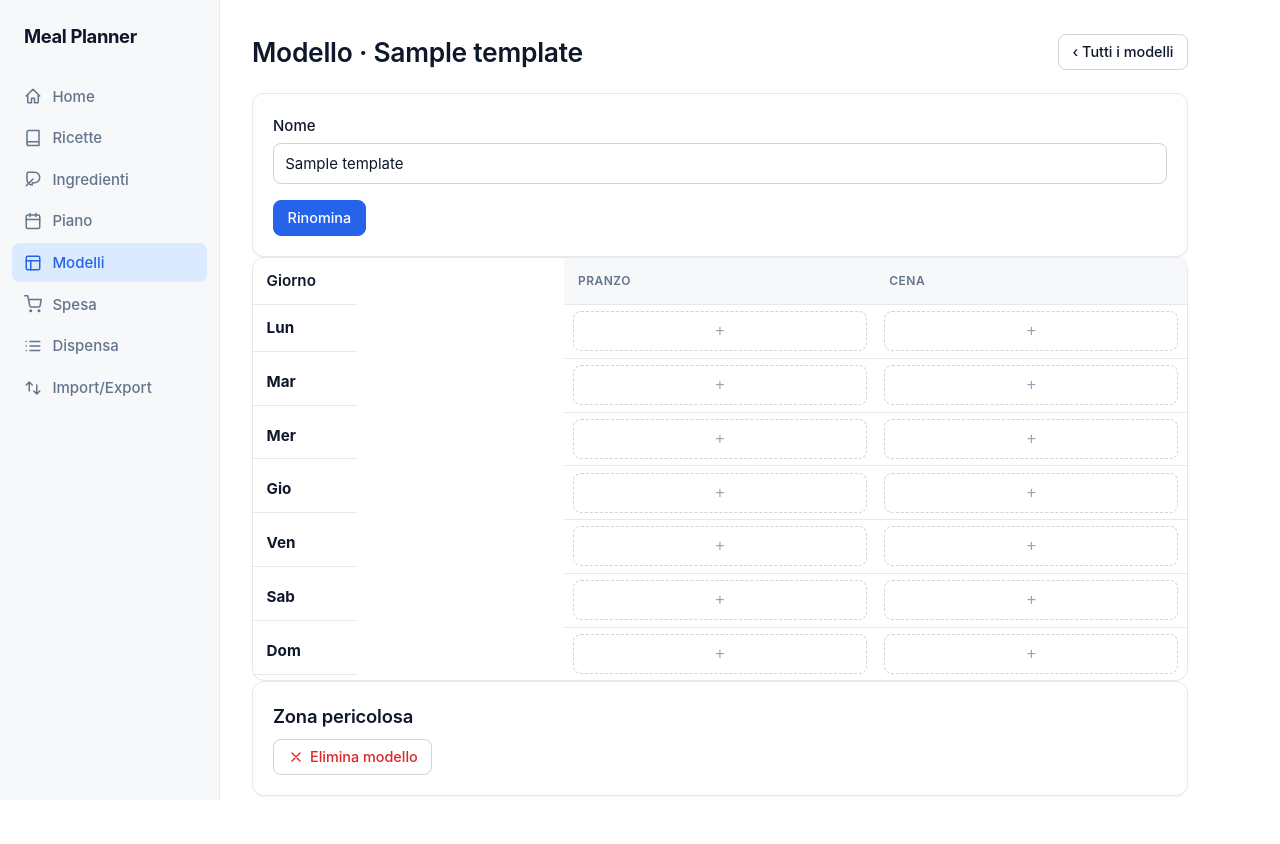
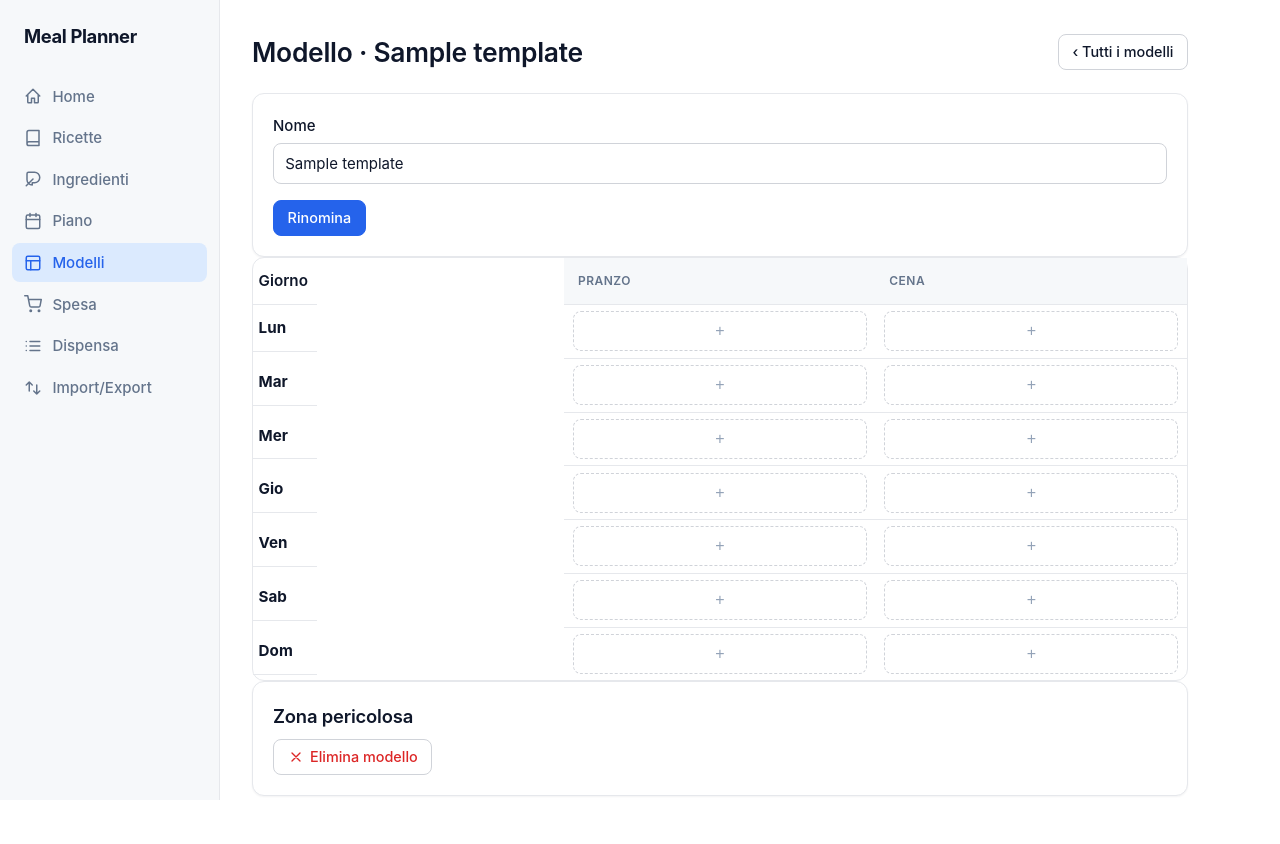
Before and after one commit to intersimone999/meal-planner, a FastAPI app: page /mealplans/1/edit in a window 1280 px wide. Run offline with FastAPI, Linux system fonts and the light colour scheme; tables that the repository leaves empty hold one stand-in row (values such as "Sample post"); some web fonts are replaced.

Commit message:
Planner: shrink desktop day column too (the previous commit only covered the mobile media query; the desktop 6.5rem width persisted).
Co-Authored-By: Claude Opus 4.7 <noreply@anthropic.com>

```diff
--- a/app/static/style.css
+++ b/app/static/style.css
@@ -458,7 +458,8 @@ table.planner {
   table-layout: fixed;
   overflow: visible;  /* let edit dropdowns escape */
 }
-table.planner th.day-col { width: 6.5rem; }
+table.planner th.day-col,
+table.planner td.day-col { width: 4rem; padding-left: 0.35rem; padding-right: 0.35rem; }
 table.planner .day-col {
   display: flex; flex-direction: column; gap: 0.1rem;
   text-transform: none; letter-spacing: 0; color: var(--text);
```
